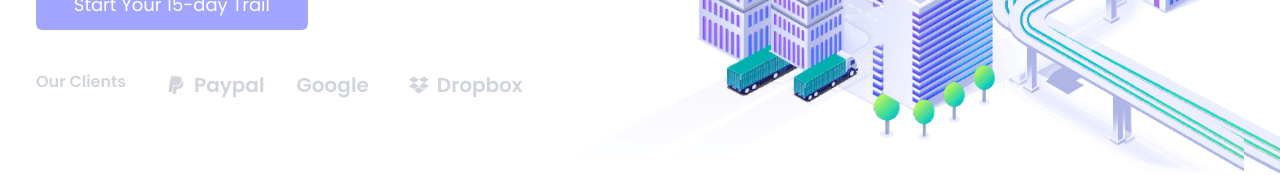
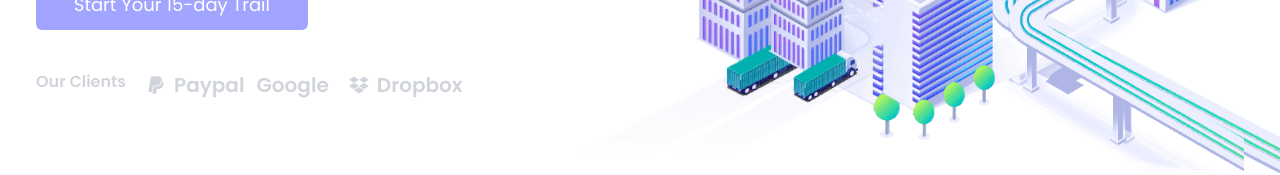
Before and after one commit to VladanIlicJS/s-log, a Next.js app: page / in a window 1280 px wide. Shown: the part 474-649 px from the top of the page. Built offline with nearby package versions, Linux system fonts and the light colour scheme.

Commit message:
Hero fixes

```diff
--- a/components/Footer.jsx
+++ b/components/Footer.jsx
@@ -4,7 +4,7 @@ import React from 'react'
 import Logo from '../public/assets/logo.jpg'
 const Footer = () => {
   return (
-    <div className='flex justify-between items-center 2xl:px-40 py-5'>
+    <div className='lg:flex hidden justify-between items-center 2xl:px-40 py-5 px-9'>
         <Link href="/">
             <Image
               className="cursor-pointer min-h-[29px]"
--- a/components/Hero.jsx
+++ b/components/Hero.jsx
@@ -16,11 +16,11 @@ const Hero = () => {
                         <p className='mt-2 text-[16px] text-[#3c3c46] font-[400] '>Optimize performance, cut down costs, and achieve your business goals with SLog, the first fully customizable route planning software.</p>
                         <button className=' text-[18px] bg-[#a1a5ff] text-white mt-10 pt-[12px] pb-[12px] rounded-md hover:text-[#02073E] font-[400] transition duration-300 ease-out w-[45%] '>Start Your 15-day Trail</button>
                         <li className='lg:hidden text-[16px] flex text-gray-300 mt-10 font-semibold'>Our Clients</li>
-                            <ul className='text-[16px] flex text-gray-300 lg:mt-10 mt-5 font-semibold'>
+                            <ul className=' gap-3 text-[16px] flex justify-between text-gray-300 lg:mt-10 mt-5 font-semibold'>
                                 <li className='hidden lg:flex'>Our Clients</li>
-                                <li className='flex justify-center text-[20px] items-center ml-8 ]'><FaPaypal className='mx-2'/> Paypal</li>
-                                <li className='ml-8 text-[20px]'>Google</li>
-                                <li className='flex justify-center text-[20px] items-center ml-8'><FaDropbox className='mx-2'/>Dropbox</li>
+                                <li className='flex justify-center text-[20px] items-center  ]'><FaPaypal className='mx-2'/> Paypal</li>
+                                <li className='text-[20px]'>Google</li>
+                                <li className='flex justify-center text-[20px] items-center '><FaDropbox className='mx-2'/>Dropbox</li>
                             </ul>
 
                     </div>
```
